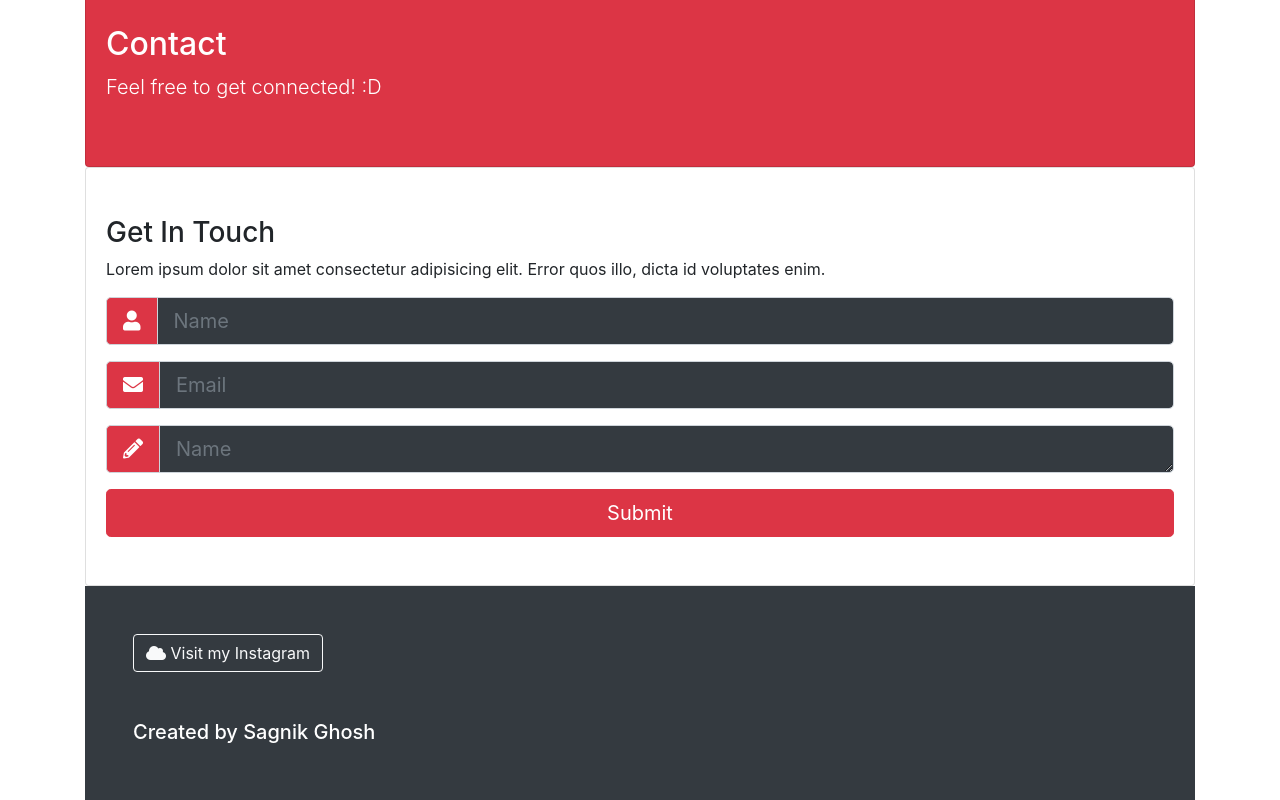
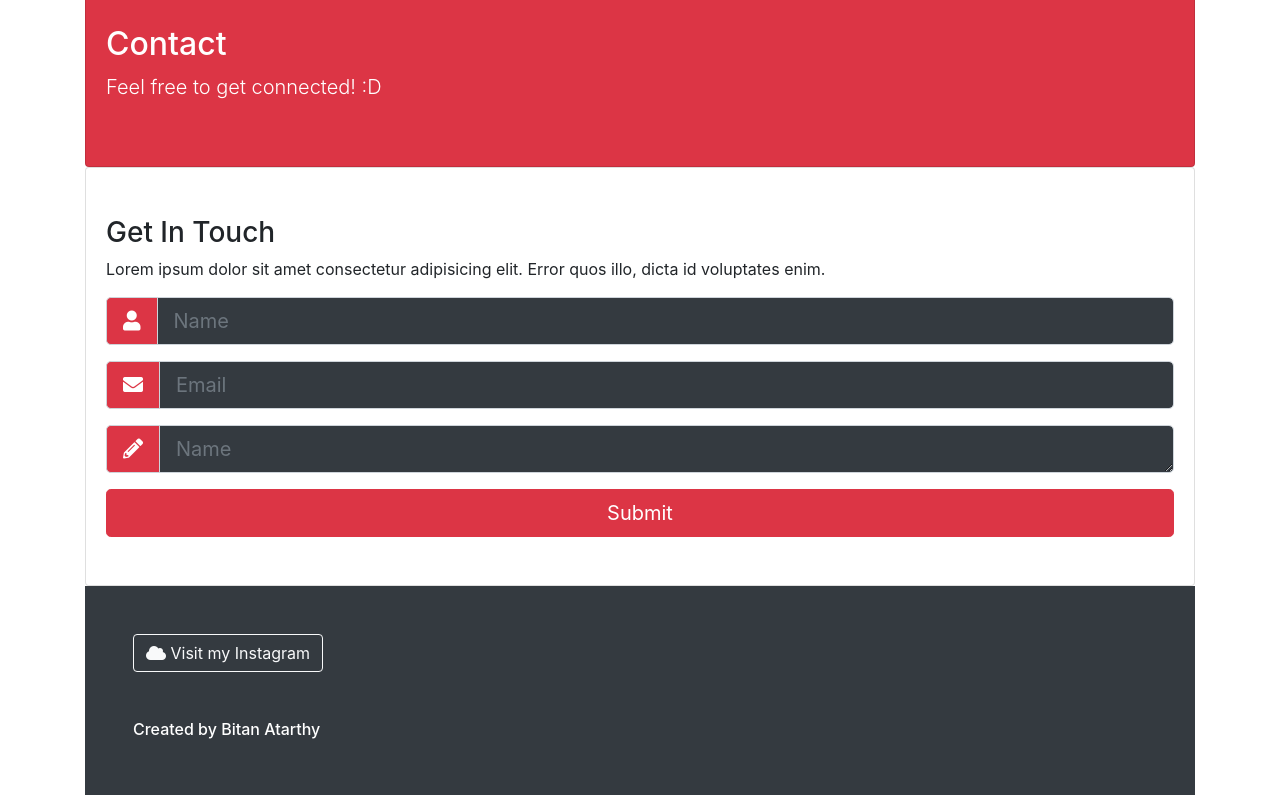
Before and after one commit to FroZen-07/Portfolio_Sagniik, a plain HTML site: page index.html in a window 1280 px wide. Shown: the part 2946-3746 px from the top of the page. Drawn offline with nearby package versions, Linux system fonts and the light colour scheme; some packages are replaced by stand-ins of ours; a script that the page names is missing.

Commit message:
Update index.html

```diff
--- a/index.html
+++ b/index.html
@@ -289,7 +289,7 @@
           <a href="https://www.instagram.com/sagniik/" target ="blank" class="btn btn-outline-light">
             <i class="fas fa-cloud"></i> Visit my Instagram
           </a>
-          <div class="h5 pt-5">Created by Sagnik Ghosh</div>
+          <div class="h6 pt-5">Created by Bitan Atarthy</div>
         </div>
       </div>
     </footer>
```
